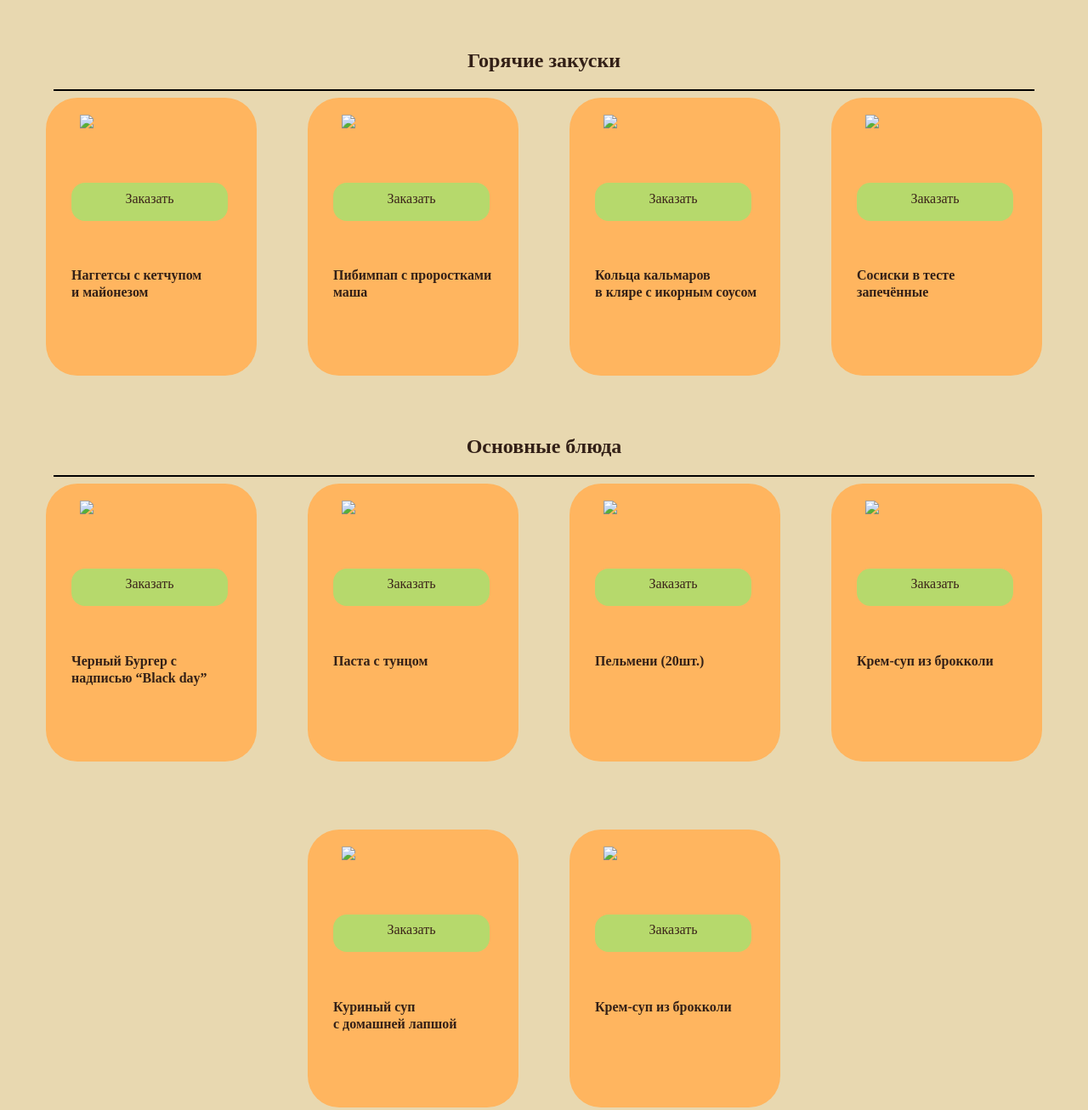
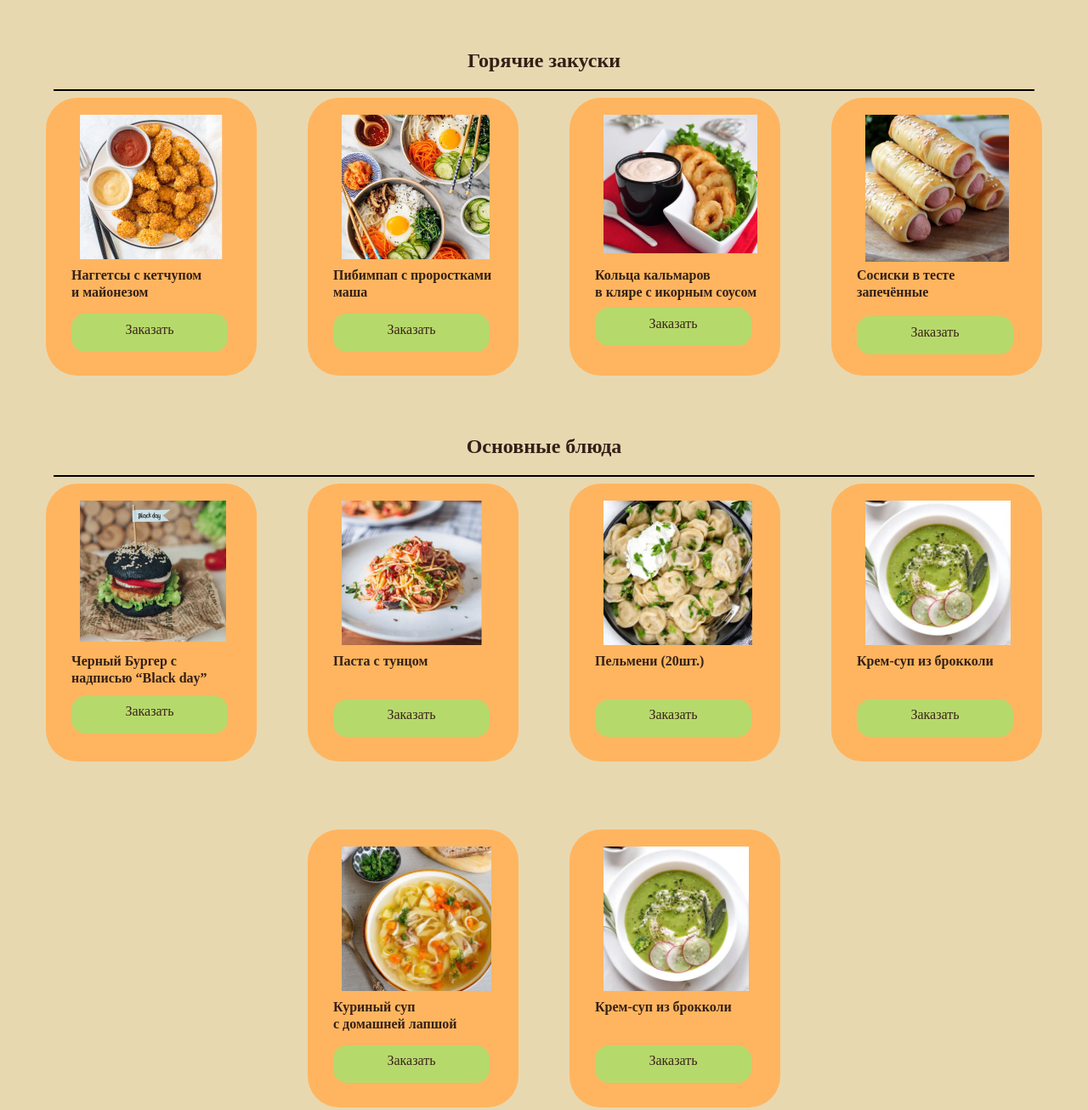
Before and after one commit to SOFIunicorn/repositeeda, a plain HTML site: page index.html in a window 1280 px wide. Shown: the part 500-1806 px from the top of the page at 85% size. Drawn offline with Linux system fonts and the light colour scheme; the site is published under a folder, as on GitHub Pages, so addresses that start at the root find nothing.

Commit message:
Update index.html
коммитте

```diff
--- a/index.html
+++ b/index.html
@@ -33,7 +33,7 @@
         <div class="food">
             <p class="nag">Наггетсы с кетчупом</p>
             <p class="nag1">и майонезом</p>
-            <img src="/images/Nuggets.png" class="nagImg">
+            <img src="images/Nuggets.png" class="nagImg">
             <div class="btn">
                 <a href="#", class="btnA">Заказать</a>
             </div>
@@ -41,7 +41,7 @@
         <div class="food">
             <p class="nag">Пибимпап c проростками</p>
             <p class="nag1">маша</p>
-            <img src="/images/Bibimbap.png" class="nagImg">
+            <img src="images/Bibimbap.png" class="nagImg">
             <div class="btn">
                 <a href="#", class="btnA">Заказать</a>
             </div>
@@ -49,7 +49,7 @@
          <div class="food">
             <p class="nag">Кольца кальмаров</p>
             <p class="nag1">в кляре с икорным соусом</p>
-            <img src="/images/Кольца кальмара.png" class="nagImg">
+            <img src="images/Кольца кальмара.png" class="nagImg">
             <div class="btn">
                 <a href="#", class="btnA">Заказать</a>
             </div>
@@ -58,7 +58,7 @@
         <div class="food">
             <p class="nag">Сосиски в тесте</p>
             <p class="nag1">запечённые</p>
-            <img src="/images/Сосиски.png" class="nagImg">
+            <img src="images/Сосиски.png" class="nagImg">
             <div class="btn">
                 <a href="#", class="btnA">Заказать</a>
             </div>
@@ -71,21 +71,21 @@
         <div class="food">
             <p class="nag">Черный Бургер с</p>
             <p class="nag1">надписью “Black day”</p>
-            <img src="/images/черный бургер 1.png" class="nagImg">
+            <img src="images/черный бургер 1.png" class="nagImg">
             <div class="btn">
                 <a href="#", class="btnA">Заказать</a>
             </div>
         </div>
         <div class="food">
             <p class="nag">Паста с тунцом</p>
-            <img src="/images/Паста с тунцом 1.png" class="nagImg">
+            <img src="images/Паста с тунцом 1.png" class="nagImg">
             <div class="btn">
                 <a href="#", class="btnA">Заказать</a>
             </div>
         </div>
          <div class="food">
             <p class="nag">Пельмени (20шт.)</p>
-            <img src="/images/пельмешки.png" height="170" class="nagImg">
+            <img src="images/пельмешки.png" height="170" class="nagImg">
             <div class="btn">
                 <a href="#", class="btnA">Заказать</a>
             </div>
@@ -93,7 +93,7 @@
 
         <div class="food">
             <p class="nag">Крем-суп из брокколи</p>
-            <img src="/images/image 4.png" height="170" class="nagImg">
+            <img src="images/image 4.png" height="170" class="nagImg">
             <div class="btn">
                 <a href="#", class="btnA">Заказать</a>
             </div>
@@ -101,7 +101,7 @@
         <div class="food">
             <p class="nag">Куриный суп</p>
             <p class="nag1"> с домашней лапшой</p>
-            <img src="/images/Супчик.png" height="170" class="nagImg">
+            <img src="images/Супчик.png" height="170" class="nagImg">
             <div class="btn">
                 <a href="#", class="btnA">Заказать</a>
             </div>
@@ -109,7 +109,7 @@
 
         <div class="food">
             <p class="nag">Крем-суп из брокколи</p>
-            <img src="/images/image 4.png" height="170" class="nagImg">
+            <img src="images/image 4.png" height="170" class="nagImg">
             <div class="btn">
                 <a href="#", class="btnA">Заказать</a>
             </div>
```
